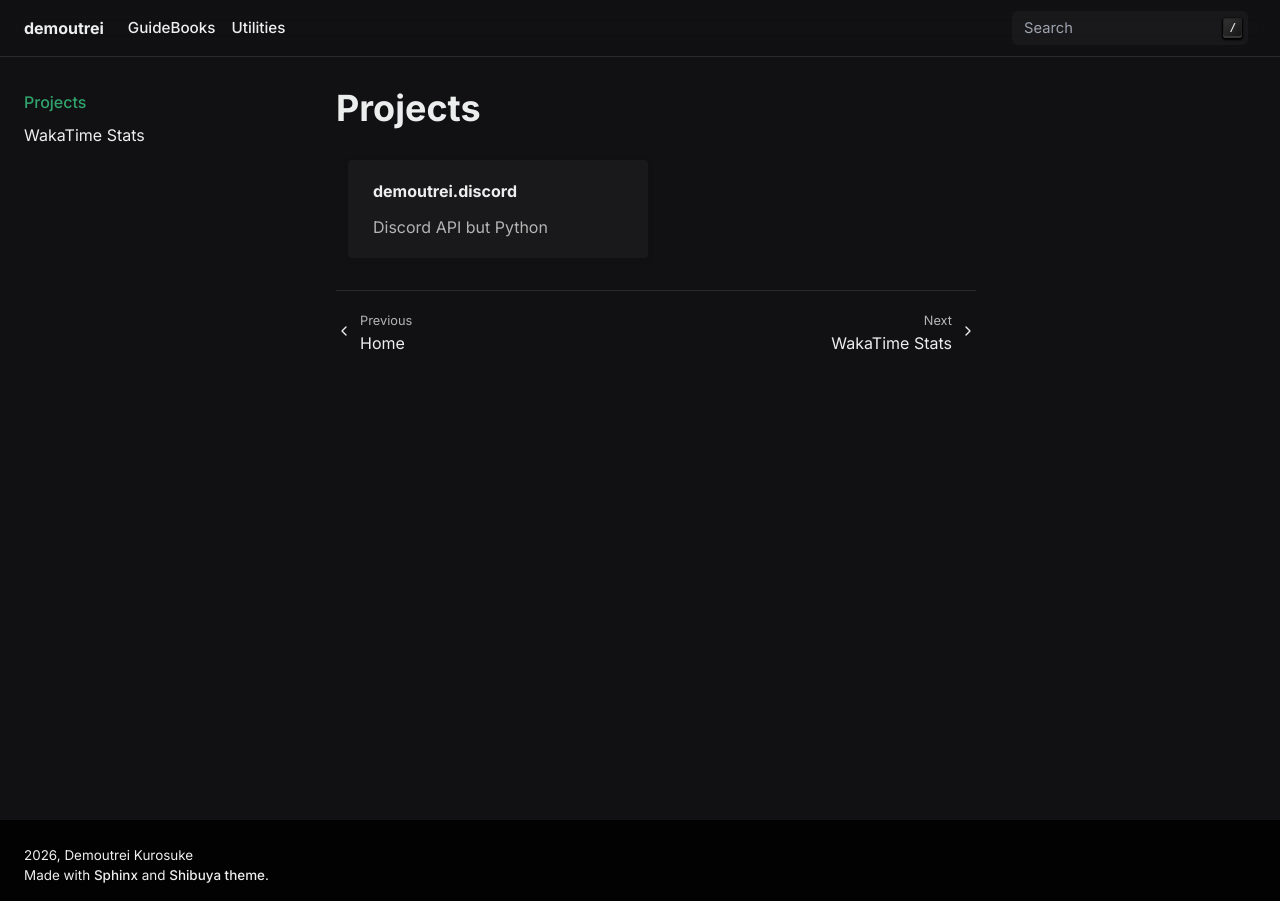
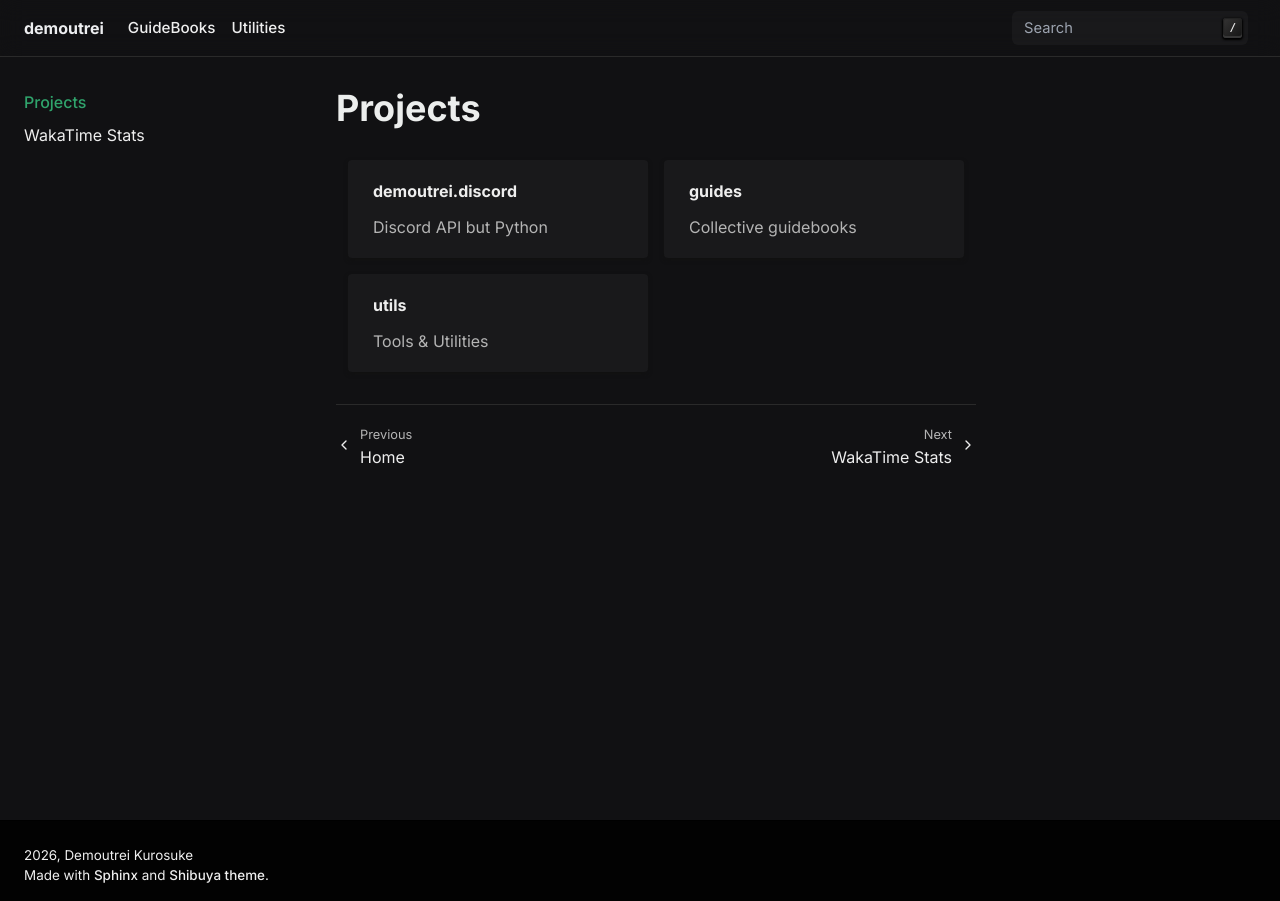
Before and after one commit to demoutrei/demoutrei, a Sphinx documentation site: the page built from source/projects.rst, in a window 1280 px wide. Built offline with Sphinx 7.4.7, drawn with Linux system fonts in a browser that asks for light colours.

Commit message:
Added projects: 'guides', 'utils'

```diff
--- a/source/projects.rst
+++ b/source/projects.rst
@@ -14,6 +14,20 @@ Projects
         Discord API but Python
 
 
+    .. grid-item-card:: guides
+        :link: https://guides.demoutrei.dev
+        :link-type: url
+
+        Collective guidebooks
+
+
+    .. grid-item-card:: utils
+        :link: https://utils.demoutrei.dev
+        :link-type: url
+
+        Tools & Utilities
+
+
 .. .. raw:: html
 
 ..     <div class="project">
```
